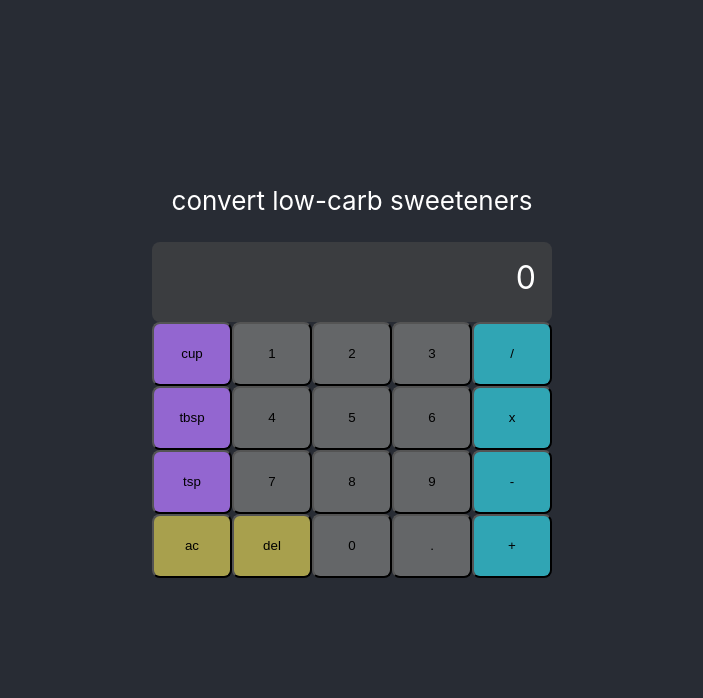
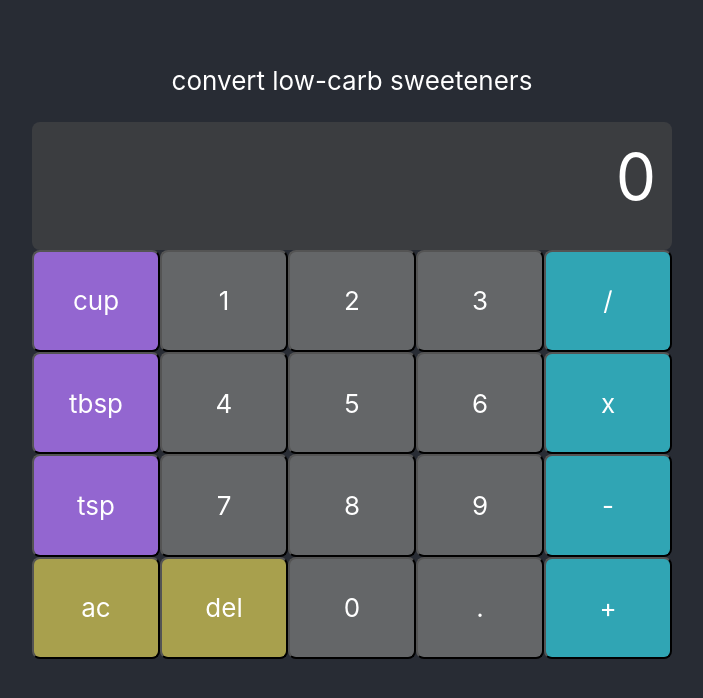
Before and after one commit to jmalochee/alt-sweet, a React (Create React App) app: page / in a window 1280 px wide. Shown: the top 698 px of the page, without its empty margins (288-991 px from the left). Built offline with nearby package versions, Linux system fonts and the light colour scheme.

Commit message:
fixed button text and hover and app size

```diff
--- a/src/App.css
+++ b/src/App.css
@@ -11,8 +11,8 @@
 }
 
 #Calculator {
-	height: 50vmin;
-	width: 50vmin;
+	height: 80vmin;
+	width: 80vmin;
 }
 
 #Display {
@@ -21,7 +21,7 @@
 	background-color: rgba(64,66,68,.8);
 	border-radius: 1vmin;
 	text-align: right;
-	font-size: 4vmin;
+	font-size: 8vmin;
 	padding: 2vmin;
 	box-sizing: border-box;
 }
@@ -39,8 +39,10 @@ button {
 	width: 20%;
 	border-radius: 1vmin;
 	float: left;
+	font: inherit;
+	color: inherit;
 }
-.Button:hover {
+button:hover {
 	filter: brightness(125%);
 }
 
```
